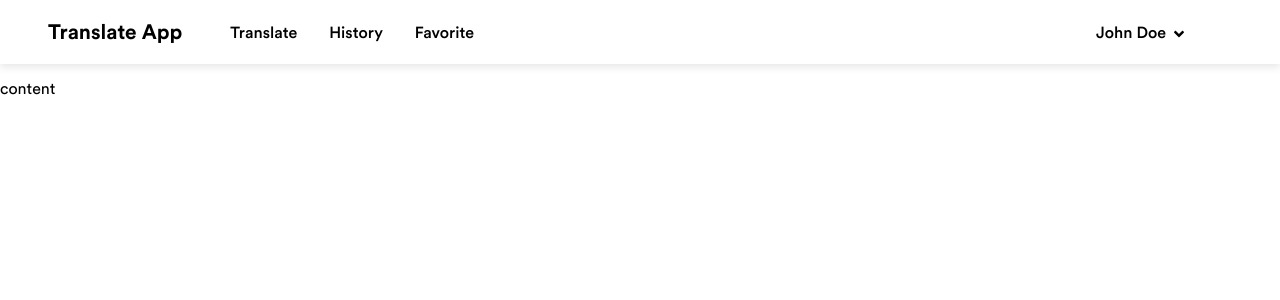
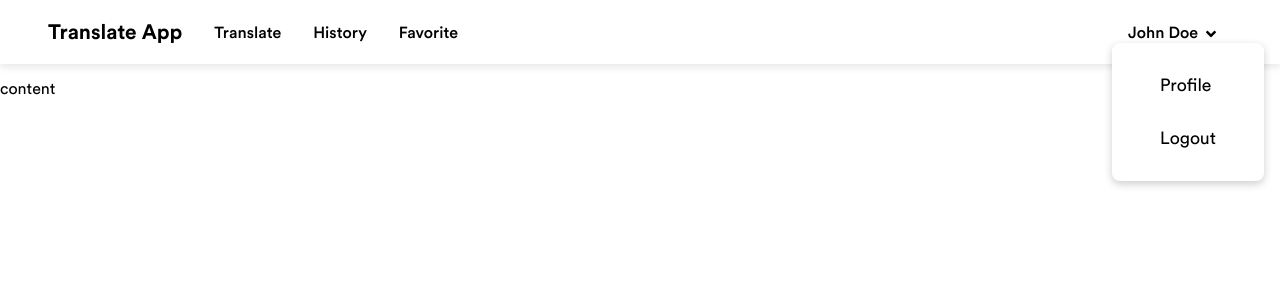
Before and after one commit to andreviallon/translate-app, a Next.js app: page / in a window 1280 px wide. Both pictures are taken after a click on the link "John Doe". Shown: the top 300 px of the page. Built offline with nearby package versions, Linux system fonts and the light colour scheme.

Commit message:
Add dropdown to the header

```diff
--- a/components/header.tsx
+++ b/components/header.tsx
@@ -1,3 +1,4 @@
+import { useState } from 'react';
 import styled from 'styled-components';
 import { FontAwesomeIcon } from '@fortawesome/react-fontawesome'
 import { faAngleDown } from '@fortawesome/free-solid-svg-icons'
@@ -17,14 +18,13 @@ const Nav = styled.nav`
 
 const H1 = styled.h1`
     font-size: 1.3rem;
-    margin: 0;
+    margin: 0 1rem 0 0;
 `;
 
 const Menu = styled.div`
     display: flex;
     justify-content: space-between;
     align-items: baseline;
-    margin: 0 2rem;
     flex-grow: 1;
 `;
 
@@ -45,8 +45,55 @@ const UserMenuItem = styled(MenuItem)`
     }
 `;
 
+const Dropdown = styled.div`
+    position: absolute;
+    background-color: white;
+    box-shadow: 0 3px 8px rgba(0,0,0,0.2);
+    padding: 1rem 2rem;
+    border-radius: 8px;
+    z-index: 1;
+`;
+
+const Flex = styled.div`
+    display: flex;
+    flex-direction: column;
+`;
+
+const DropdownItem = styled.div`
+    font-size: 1.1rem;
+    cursor: pointer;
+    padding: 1rem;
+`;
+
+const Overlay = styled.div`
+    position: fixed;
+    top: 0;
+    left: 0;
+    bottom: 0;
+    right: 0;
+`;
+
 export default function Header(props) {
-    console.log('userInfo', props.userInfo);
+    const [dropdownOpen, setDropdownOpen] = useState(false);
+
+    const closeDropdown = () => {
+        setDropdownOpen(false)
+    }
+
+    const HeaderDropdown = () => {
+        return(
+            <>
+            <Dropdown>
+                <Flex>
+                    <DropdownItem onClick={() => closeDropdown()}>Profile</DropdownItem>
+                    <DropdownItem onClick={() => closeDropdown()}>Logout</DropdownItem>
+                </Flex>
+            </Dropdown>
+            <Overlay onClick={() => closeDropdown()} />
+            </>
+        );
+    }
+
     return (
         <Nav>
             <H1>Translate App</H1>
@@ -57,10 +104,11 @@ export default function Header(props) {
                     <MenuItem>Favorite</MenuItem>
                 </div>
                 <div>
-                    <UserMenuItem>
+                    <UserMenuItem onClick={() => setDropdownOpen(!dropdownOpen)}>
                         {props.userInfo.firstName} {props.userInfo.lastName}
                         <FontAwesomeIcon icon={faAngleDown} />
                     </UserMenuItem>
+                    {dropdownOpen ? <HeaderDropdown /> : ""}
                 </div>
             </Menu>
         </Nav>
--- a/package.json
+++ b/package.json
@@ -14,6 +14,7 @@
     "next": "9.5.3",
     "react": "16.13.1",
     "react-dom": "16.13.1",
+    "react-grid-system": "^7.1.1",
     "sass": "^1.26.11",
     "styled-components": "^5.2.0"
   },
```
Also changed, not shown: 1 other file (tests, documents, lock files or other folders).
